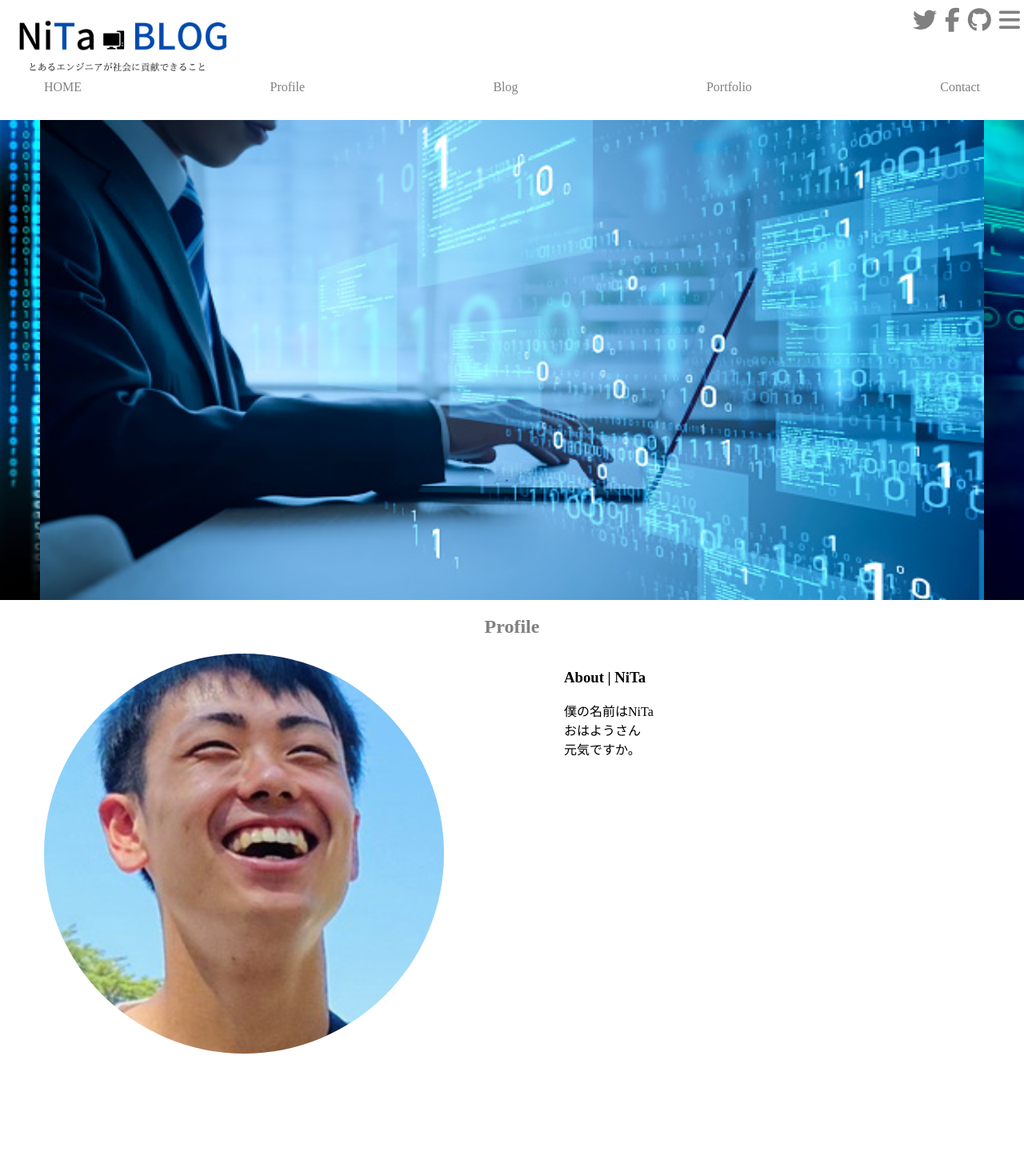
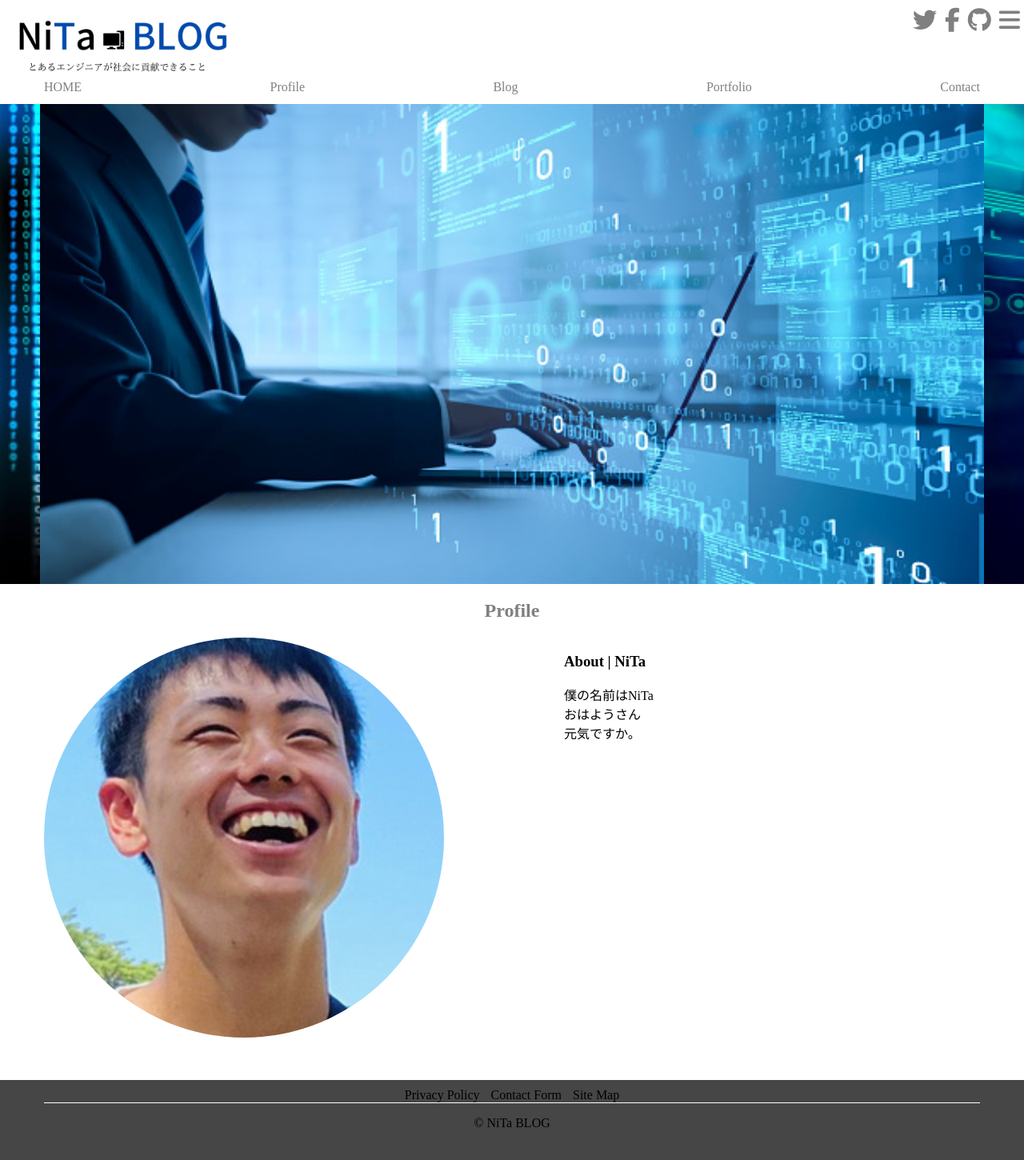
Before and after one commit to ni-m-ta/blog_public, a PHP site: page / in a window 1280 px wide. Shown: the whole page at 80% size. Before the commit the page ends 1317 px from the top, so only its background shows below. Run offline with PHP 8.4, Linux system fonts and the light colour scheme; some libraries are stand-ins or nearby versions.

Commit message:
creating footer

```diff
--- a/css/stylesheet.css
+++ b/css/stylesheet.css
@@ -17,7 +17,7 @@ body {
 
   header{
     width: 100%;
-    height: 150px;
+    height: 130px;
     color: gray;
   }
 
@@ -59,7 +59,7 @@ body {
     }
 
 .profile{
-  height: 250px;
+  height: 600px;
   width: 100%;
 }
 
@@ -80,3 +80,23 @@ body {
       border-radius: 50%;
       background-position: center center;
     }
+
+footer{
+  height: 100px;
+  width: 100%;
+  background-color: rgb(71, 70, 70);
+}
+
+    .footer-options{
+      padding-top: 10px;
+      border-bottom: solid 1px white;
+      text-align: center;
+    }
+
+      .footer-option{
+        padding: 0 5px;
+      }
+
+    footer p{
+      text-align: center;
+    }
--- a/index.html
+++ b/index.html
@@ -5,8 +5,8 @@
    <title>NiTa BLOG</title>
    <meta name="description" content="文系大学生が独学でプログラミングを学び、エンジニア道を突き進む。">
    <meta name="viewport" content="width=device-width, initial-scale=1.0">
-   <link href="slick/slick.css" rel="stylesheet" />
-   <link href="slick/slick-theme.css" rel="stylesheet" />
+   <link rel="stylesheet" href="slick/slick.css"/>
+   <link rel="stylesheet" href="slick/slick-theme.css"/>
    <link rel="stylesheet" href="css/stylesheet.css">
    <script src="https://kit.fontawesome.com/00f67a9916.js" crossorigin="anonymous"></script>
   </head>
@@ -52,7 +52,14 @@
       </div>
     </div>
     <footer>
-      <div class="container">           </div>
+      <div class="container footer-container">
+        <div class="footer-options">
+          <a class="footer-option">Privacy Policy</a>
+          <a class="footer-option">Contact Form</a>
+          <a class="footer-option">Site Map</a>
+        </div>
+        <p>&COPY; NiTa BLOG</p>
+      </div>
     </footer>
     <script src="jquery-3.6.0.min.js"></script>
     <script src="slick/slick.min.js"></script>
```
